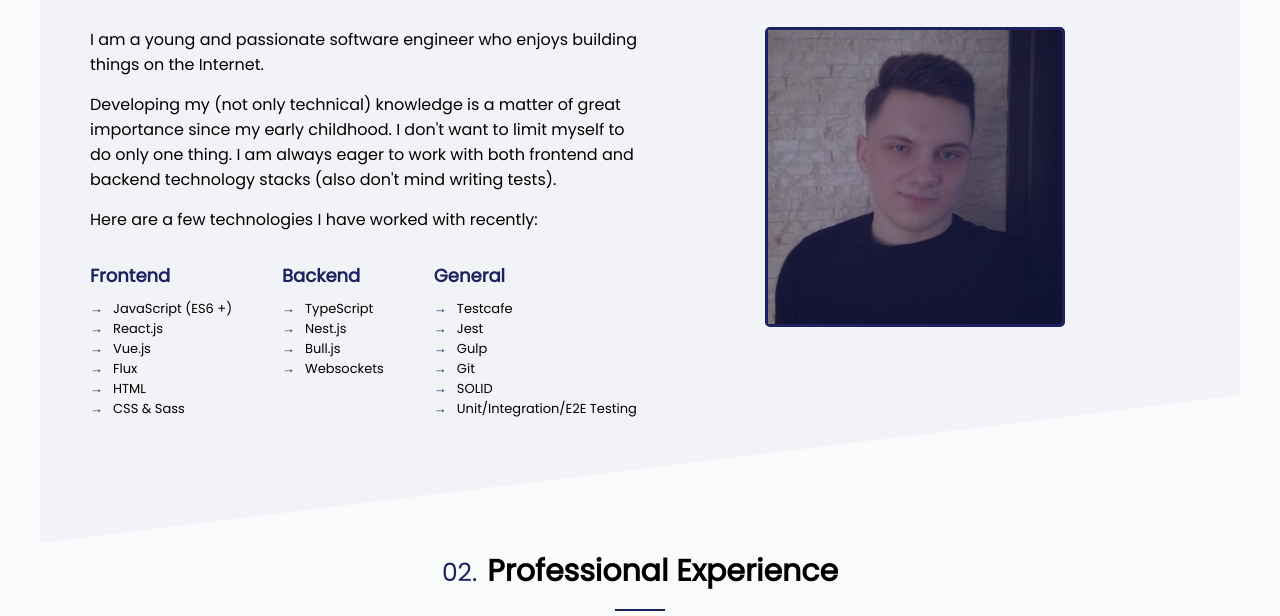
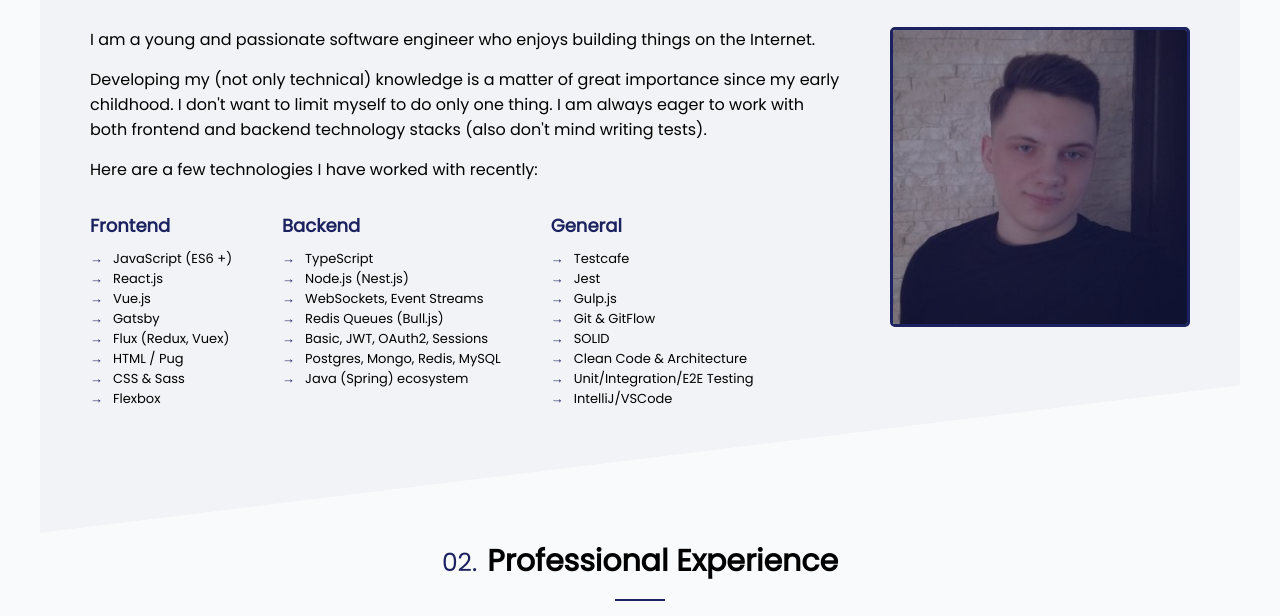
Before and after one commit to bmstefanski-archive/old-portfolio-2020, a website: page src/index.html in a window 1280 px wide. Shown: the part 769-1385 px from the top of the page. Drawn offline with Linux system fonts and the light colour scheme.

Commit message:
Update tech skills and some stylign

```diff
--- a/src/index.html
+++ b/src/index.html
@@ -207,23 +207,30 @@
                   <li class="tech-stack-item">JavaScript (ES6 +)</li>
                   <li class="tech-stack-item">React.js</li>
                   <li class="tech-stack-item">Vue.js</li>
-                  <li class="tech-stack-item">Flux</li>
-                  <li class="tech-stack-item">HTML</li>
+                  <li class="tech-stack-item">Gatsby</li>
+                  <li class="tech-stack-item">Flux (Redux, Vuex)</li>
+                  <li class="tech-stack-item">HTML / Pug</li>
                   <li class="tech-stack-item">CSS & Sass</li>
+                  <li class="tech-stack-item">Flexbox</li>
                 </ul>
                 <ul data-title="Backend">
                   <li class="tech-stack-item">TypeScript</li>
-                  <li class="tech-stack-item">Nest.js</li>
-                  <li class="tech-stack-item">Bull.js</li>
-                  <li class="tech-stack-item">Websockets</li>
+                  <li class="tech-stack-item">Node.js (Nest.js)</li>
+                  <li class="tech-stack-item">WebSockets, Event Streams</li>
+                  <li class="tech-stack-item">Redis Queues (Bull.js)</li>
+                  <li class="tech-stack-item">Basic, JWT, OAuth2, Sessions</li>
+                  <li class="tech-stack-item">Postgres, Mongo, Redis, MySQL</li>
+                  <li class="tech-stack-item">Java (Spring) ecosystem</li>
                 </ul>
                 <ul data-title="General">
                   <li class="tech-stack-item">Testcafe</li>
                   <li class="tech-stack-item">Jest</li>
-                  <li class="tech-stack-item">Gulp</li>
-                  <li class="tech-stack-item">Git</li>
+                  <li class="tech-stack-item">Gulp.js</li>
+                  <li class="tech-stack-item">Git & GitFlow</li>
                   <li class="tech-stack-item">SOLID</li>
+                  <li class="tech-stack-item">Clean Code & Architecture</li>
                   <li class="tech-stack-item">Unit/Integration/E2E Testing</li>
+                  <li class="tech-stack-item">IntelliJ/VSCode</li>
                 </ul>
               </div>
             </div>
--- a/src/sass/layout/_about-me.sass
+++ b/src/sass/layout/_about-me.sass
@@ -5,11 +5,9 @@
   .section-content
     justify-content: center
 
-    & > *
-      flex: 50%
-
   .about-me-content
     font-size: 1.6rem
+    padding-right: 5rem
 
     p
       margin-bottom: 1.5rem
@@ -45,7 +43,7 @@
       &::after
         background: transparent
 
-    @media (max-width: 48.0625em)
+    @media (max-width: 70.625em)
       order: -1
       margin-bottom: 5rem
 
@@ -56,15 +54,17 @@
   .tech-stack
     display: flex
     margin-top: 3rem
-    @media (max-width: 48.0625em)
+    @media (max-width: 70.625em)
       flex-wrap: wrap
+    @media (max-width: 31.25em)
+      flex-direction: column
 
     .tech-stack-item
       font-size: 1.3rem
 
       &::before
+        display: inline-block
         font-family: Cambria, Cochin, Georgia, Times, Times New Roman, serif
-        display: inline-block
         content: '→'
         margin-right: 1rem
         color: #1c2260
@@ -72,13 +72,13 @@
 
     ul
       list-style: none
-      @media (max-width: 48.0625em)
+      @media (max-width: 70.625em)
         margin-bottom: 3rem
         flex: 50%
 
       &:not(:last-child)
         margin-right: 5rem
-        @media (max-width: 48.0625em)
+        @media (max-width: 70.625em)
           margin-right: 0
 
       &::before
--- a/src/sass/layout/_projects.sass
+++ b/src/sass/layout/_projects.sass
@@ -70,6 +70,7 @@
         color: #1c2260
       @media (max-width: 48.0625em)
         margin: 0 auto
+        text-align: center
 
   .project-picture
     height: 100%
```
Also changed, not shown: src/css/main.css.
